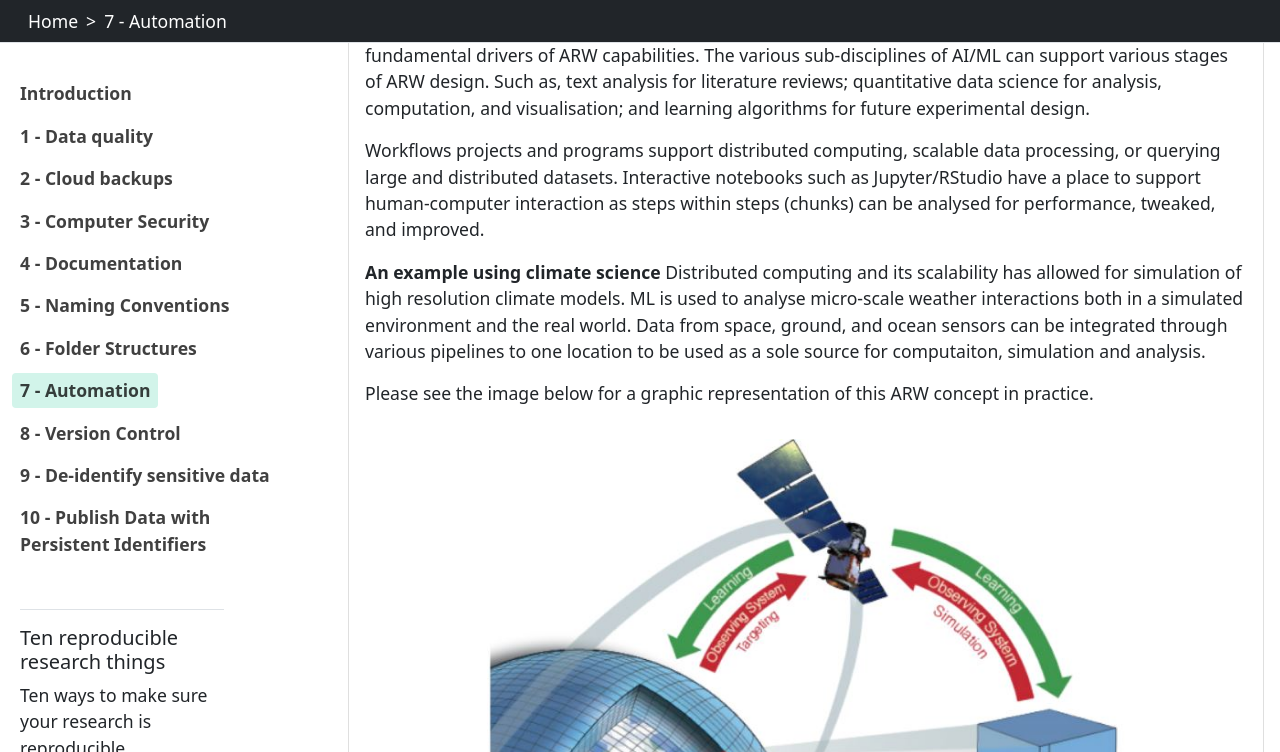
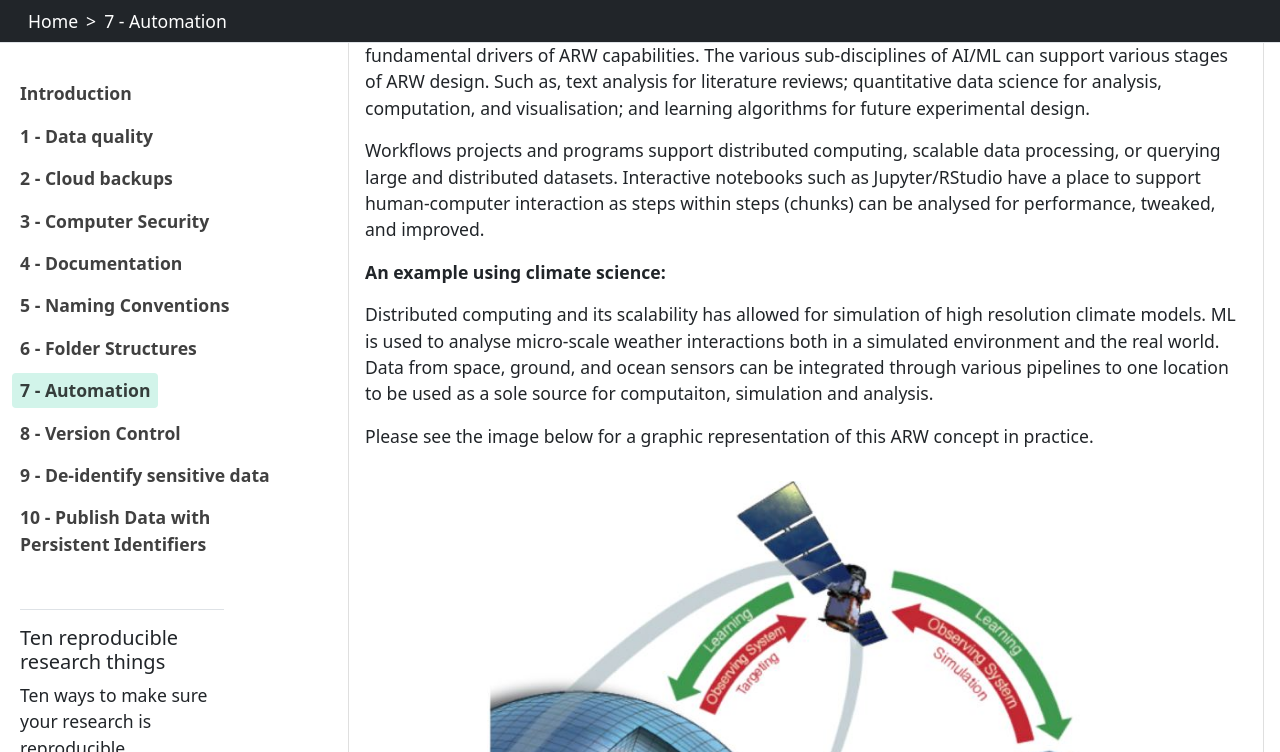
Before and after one commit to guereslib/ten-reproducible-research-things, a Jekyll site: the page built from content/07-automate.md, in a window 1280 px wide and 900 px high, scrolled down 2056 px, cut to the strip 0-752 px from the top of the window. Built offline with Jekyll 4.4.1, drawn with Linux system fonts in a browser that asks for light colours.

```diff
--- a/content/07-automate.md
+++ b/content/07-automate.md
@@ -42,7 +42,8 @@ Artificial intelligence and machine learning (AI/ML) are beginning to be used mo
 
 Workflows projects and programs support distributed computing, scalable data processing, or querying large and distributed datasets. Interactive notebooks such as Jupyter/RStudio have a place to support human-computer interaction as steps within steps (chunks) can be analysed for performance, tweaked, and improved.
 
-**An example using climate science**
+**An example using climate science:**
+
 Distributed computing and its scalability has allowed for simulation of high resolution climate models. ML is used to analyse micro-scale weather interactions both in a simulated environment and the real world. Data from space, ground, and ocean sensors can be integrated through various pipelines to one location to be used as a sole source for computaiton, simulation and analysis.
 
 Please see the image below for a graphic representation of this ARW concept in practice.
```
